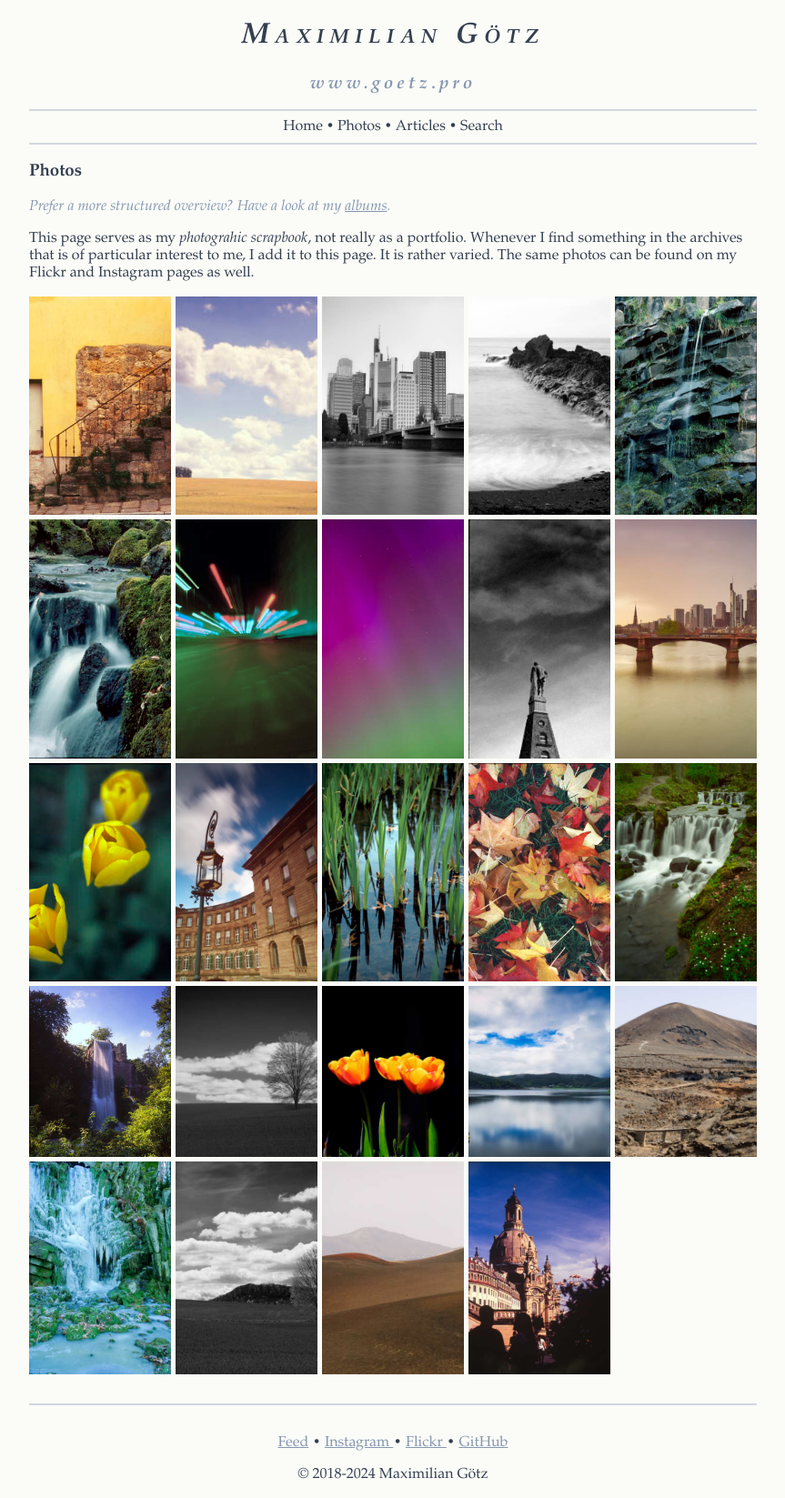
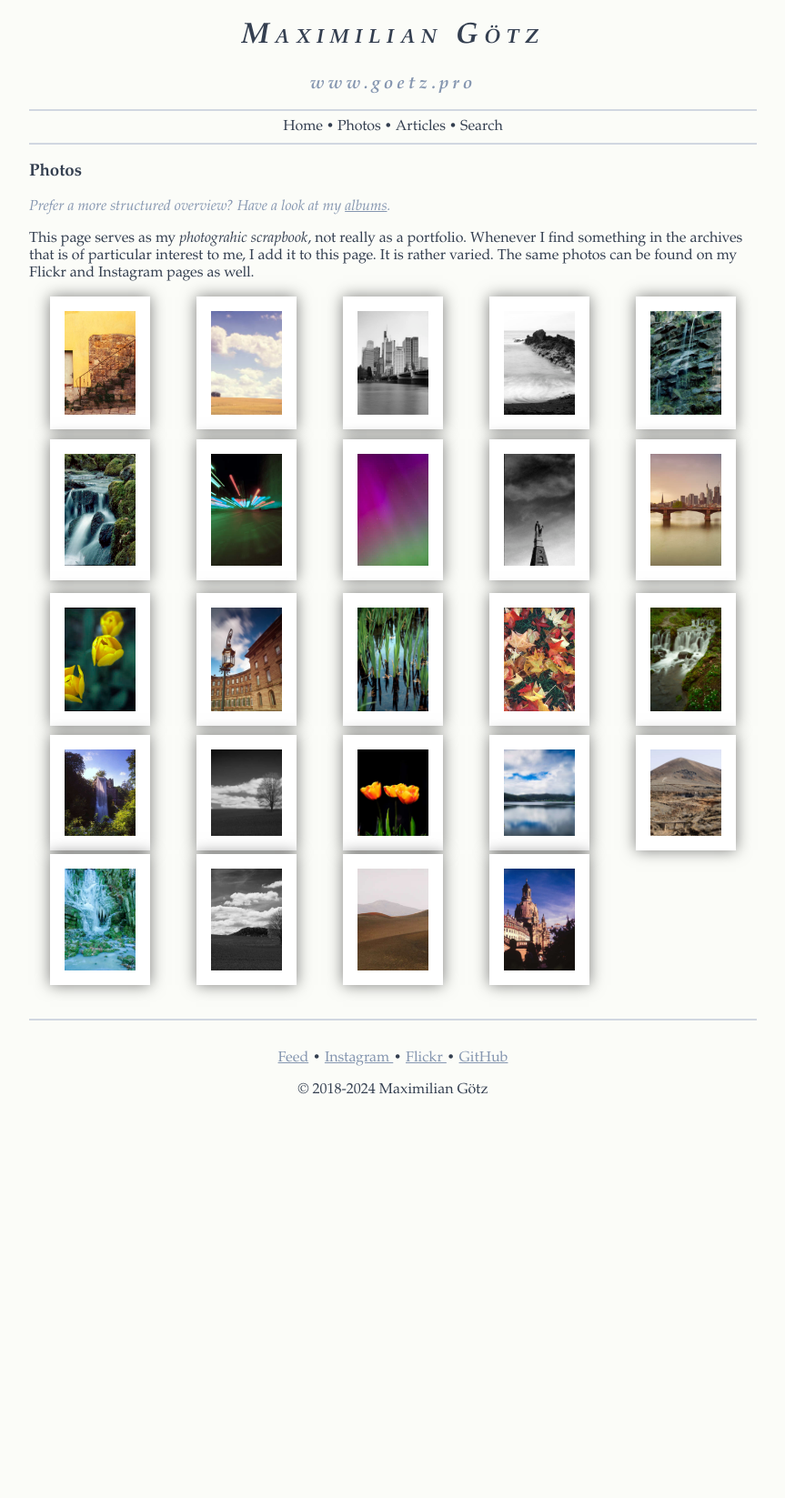
Before and after one commit to ImMaax/immaax.github.io, a Jekyll site: the page built from photos/index.html, in a window 1280 px wide. Shown: the whole page at 91% size, without its empty margins (208-1071 px from the left). Built offline with Jekyll 4.4.1, drawn with Linux system fonts in a browser that asks for light colours; after the commit the page ends 1224 px from its top, so only the background shows below that.

Commit message:
change photo grid

```diff
--- a/_layouts/album.html
+++ b/_layouts/album.html
@@ -10,7 +10,7 @@ layout: default
   {% for post in page.included %}
     {% assign photo = site.posts | where: "title", post | first %}
     <a href="{{ photo.url }}">
-      <img src="/assets/img/photos/{{ photo.photo }}" alt="{{ photo.description }}" title="{{ photo.description }}" class="photo-grid-img">
+      <img src="/assets/img/photos/{{ photo.photo }}" alt="{{ photo.description }}" title="{{ photo.description }}" class="photo photo-grid-img">
     </a>
   {% endfor %}
 </div>
--- a/photos/index.html
+++ b/photos/index.html
@@ -18,7 +18,7 @@ be found on my Flickr and Instagram pages as well.</p>
   <div id="photo-grid">
     {% for post in site.categories.photos %}
       <a href="{{ post.url }}">
-        <img src="/assets/img/photos/{{ post.photo }}" class="photo-grid-img"
+        <img src="/assets/img/photos/{{ post.photo }}" class="photo photo-grid-img"
              alt="{{ post.description }}" title="{{ post.description }}"
              loading="lazy">
       </a>
```
